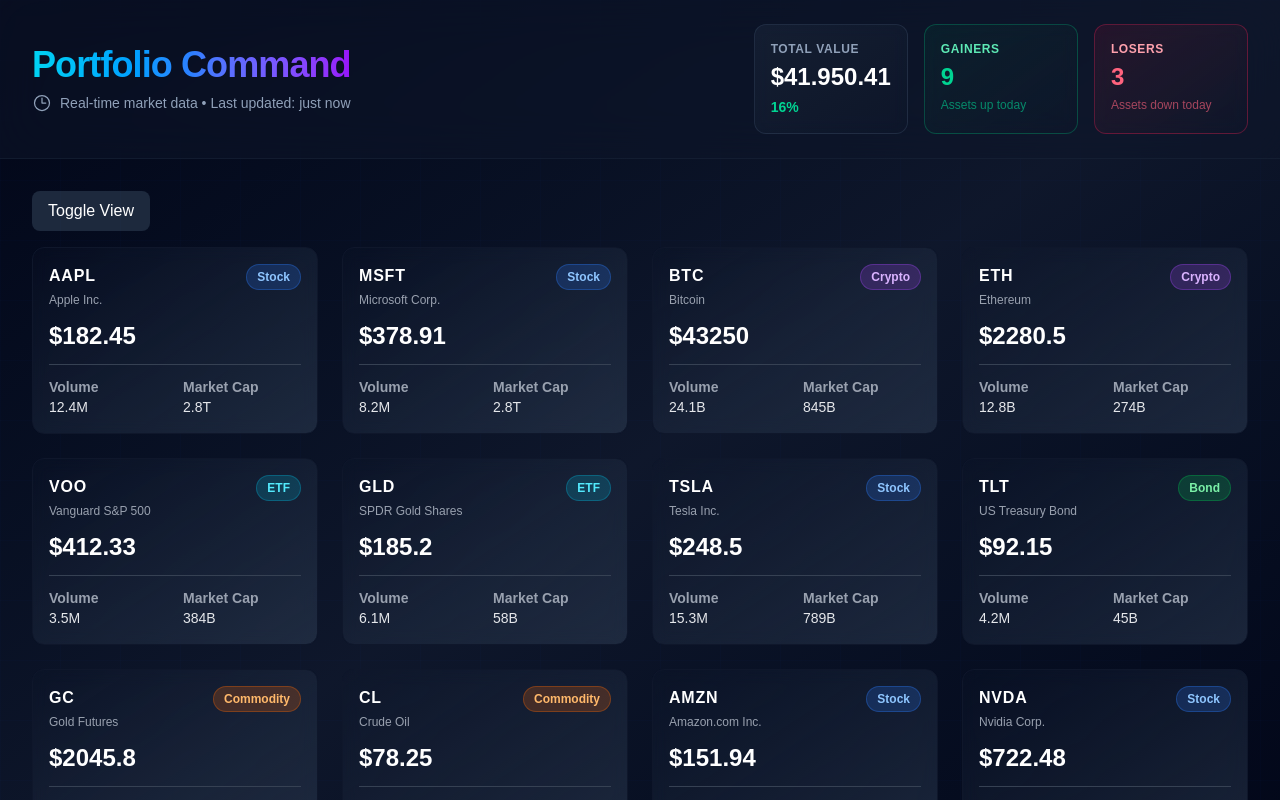
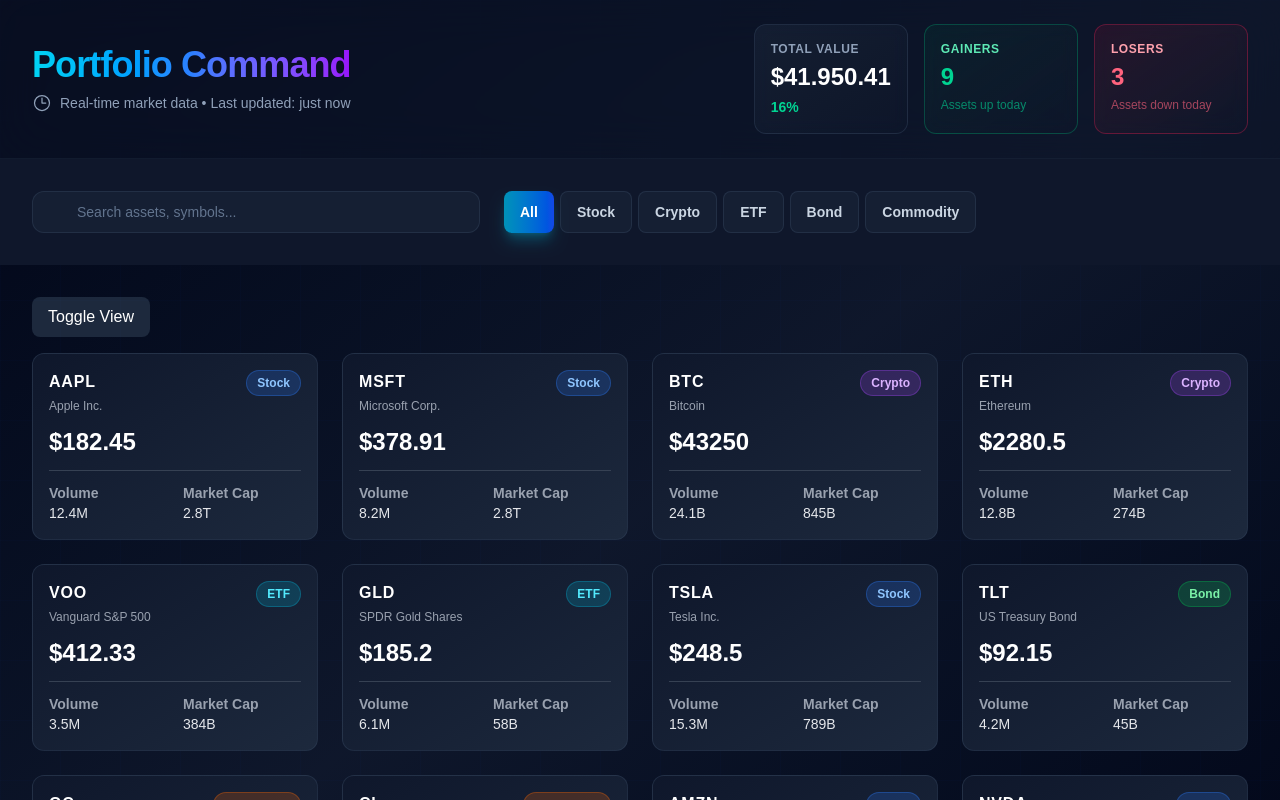
Before and after one commit to SalmaAboArab/the-real-time-assets-dashboard, a Next.js app: page / in a window 1280 px wide. Shown: the top 800 px of the page. Built offline with nearby package versions, Linux system fonts and the light colour scheme.

Commit message:
Add search by name and symbol, and filter by type

```diff
--- a/app/components/dashboard-preview.tsx
+++ b/app/_dashboard/page.tsx
@@ -1,13 +1,15 @@
 "use client";
 
 import React, { useState } from "react";
-import Header from "./header";
-import AssetsCard from "./assets-card";
-import { assets } from "./mock-assets";
-import AssetsTable from "./assets-table";
+import Header from "../components/header";
+import AssetsCard from "../components/assets-card";
+import { assets } from "../components/mock-assets";
+import AssetsTable from "../components/assets-table";
+import Controls from "../components/controls";
 
 export default function DashboardPreview() {
   const [isCardPreview, setIsCardPreview] = useState(true);
+  const [FilteredAssets, setFilteredAssets] = useState(assets);
   return (
     <div className="min-h-screen bg-linear-to-br from-slate-950 via-slate-900 to-slate-950">
       <div className="fixed inset-0 opacity-20 pointer-events-none">
@@ -23,18 +25,19 @@
         />
       </div>
       <Header />
+      <Controls setAssets={setFilteredAssets} assets={assets}/>
       <main className="max-w-7xl mx-auto px-4 md:px-8 py-8">
         <button className="bg-slate-800 hover:bg-slate-700 text-white px-4 py-2 rounded-lg mb-4" onClick={() => setIsCardPreview(!isCardPreview)}>
           Toggle View
         </button>
         {isCardPreview ? (
           <div className="grid grid-cols-1 sm:grid-cols-2 md:grid-cols-3 lg:grid-cols-4 gap-6 mb-8">
-          {assets.map((card) => (
+          {FilteredAssets.map((card) => (
             <AssetsCard key={card.id} card={card} />
           ))}
         </div>
         ) : (
-          <AssetsTable assets={assets}/>
+          <AssetsTable assets={FilteredAssets}/>
         )}
       </main>
     </div>
--- a/app/components/assets-card.tsx
+++ b/app/components/assets-card.tsx
@@ -2,7 +2,7 @@
 
 export default function AssetsCard({ card }: { card?: any }) {
   return (
-    <div className="border border-slate-900 rounded-xl p-4 bg-linear-to-br from-slate-900/20 to-slate-700/50 backdrop-blur-sm hover:scale-105 transition-transform duration-200">
+    <div className="border border-slate-700/50 rounded-xl p-4 bg-linear-to-br from-slate-900 to-slate-800 backdrop-blur-sm hover:scale-105 transition-transform duration-200">
       <div className="flex justify-between">
         <p className="text-white uppercase text-md font-bold tracking-wider">
           {card?.symbol}
--- /dev/null
+++ b/app/components/controls.tsx
@@ -0,0 +1,101 @@
+import React, { useMemo, useState } from "react";
+import { assetsTypes } from "./mock-assets";
+
+export default function Controls({
+  setAssets,
+  assets = [],
+}: {
+  setAssets: (assets: any[]) => void;
+  assets: any[];
+}) {
+  const [searchValue, setSearchValue] = useState("");
+  const [SelectedType, setSelectedType] = useState("All");
+
+  const getSearchNameValue = (input: any) => {
+    setSearchValue(input.target.value.toLowerCase());
+    getSearchValue(SelectedType, input.target.value.toLowerCase());
+  };
+
+  const getSearchValue = (type: string, name: string) => {
+    let filteredData;
+    if (type === "All") {
+      filteredData = assets.filter(
+        (asset) =>
+          asset.symbol.toLowerCase().includes(name) ||
+          asset.name.toLowerCase().includes(name),
+      );
+    } else {
+      filteredData = assets.filter(
+        (asset) =>
+          asset.type === type &&
+          (asset.symbol.toLowerCase().includes(name) ||
+            asset.name.toLowerCase().includes(name)),
+      );
+    }
+
+    setAssets(filteredData);
+  };
+
+  function debounce<T extends (...args: any[]) => void>(
+    func: T,
+    delay: number,
+  ): (...args: Parameters<T>) => void {
+    let debounceTimer: NodeJS.Timeout | undefined;
+
+    return function debouncedFunction(
+      this: ThisParameterType<T>,
+      ...args: Parameters<T>
+    ) {
+      const context = this;
+
+      if (debounceTimer) {
+        clearTimeout(debounceTimer);
+      }
+
+      debounceTimer = setTimeout(() => func.apply(context, args), delay);
+    };
+  }
+
+  const debouncedFilter = useMemo(
+    () => debounce((value: string) => getSearchValue(value, searchValue), 500),
+    [searchValue],
+  );
+
+  return (
+    <div className="sticky top-0 z-40 bg-slate-900 w-full">
+      {/* border-b border-slate-800/50 backdrop-blur-xl */}
+      <div className="max-w-7xl mx-auto px-4 md:px-8 py-8">
+        <div className="flex flex-col lg:flex-row gap-4">
+          <input
+            type="text"
+            name="search"
+            id="search"
+            className="max-w-md w-full pl-11 pr-4 py-2.5 bg-slate-800/50 border border-slate-700/50 rounded-xl text-white placeholder:text-slate-500 focus:outline-none focus:ring-2 focus:ring-cyan-500/50 focus:border-cyan-500/50 transition-all text-sm font-medium"
+            placeholder="Search assets, symbols..."
+            onChange={debounce(getSearchNameValue, 500)}
+          />
+
+          <div className="flex gap-1.5 mx-2">
+            {["All", ...assetsTypes].map((type) => (
+              <button
+                key={type}
+                onClick={() => {
+                  setSelectedType(type);
+                  debouncedFilter(type);
+                }}
+                disabled={SelectedType === type}
+                className={`px-4 py-2 rounded-lg text-sm font-bold transition-all duration-200 ${
+                  SelectedType === type
+                    ? "bg-linear-to-r from-cyan-600 to-blue-700 text-white shadow-lg shadow-cyan-500/30"
+                    : "bg-slate-800/50 text-slate-300 border border-slate-700/50 hover:bg-slate-700/50 hover:border-slate-600"
+                }`}
+              >
+                {type}
+              </button>
+            ))}
+          </div>
+        </div>
+      </div>
+    </div>
+  );
+}
--- a/app/components/mock-assets.ts
+++ b/app/components/mock-assets.ts
@@ -12,3 +12,5 @@
     { id: 11, name: 'Amazon.com Inc.', symbol: 'AMZN', type: 'Stock', basePrice: 151.94, volume: '11.2M', marketCap: '1.6T', pe: 52.3, dividend: 0 },
     { id: 12, name: 'Nvidia Corp.', symbol: 'NVDA', type: 'Stock', basePrice: 722.48, volume: '18.7M', marketCap: '1.8T', pe: 115.2, dividend: 0.16 },
   ];
+
+export const assetsTypes = ['Stock', 'Crypto', 'ETF', 'Bond', 'Commodity'];
--- a/app/page.tsx
+++ b/app/page.tsx
@@ -1,4 +1,4 @@
-import DashboardPreview from "./components/dashboard-preview";
+import DashboardPreview from "./_dashboard/page";
 
 export const metadata = {
   title: 'Real Time Assets Dashboard',
```
